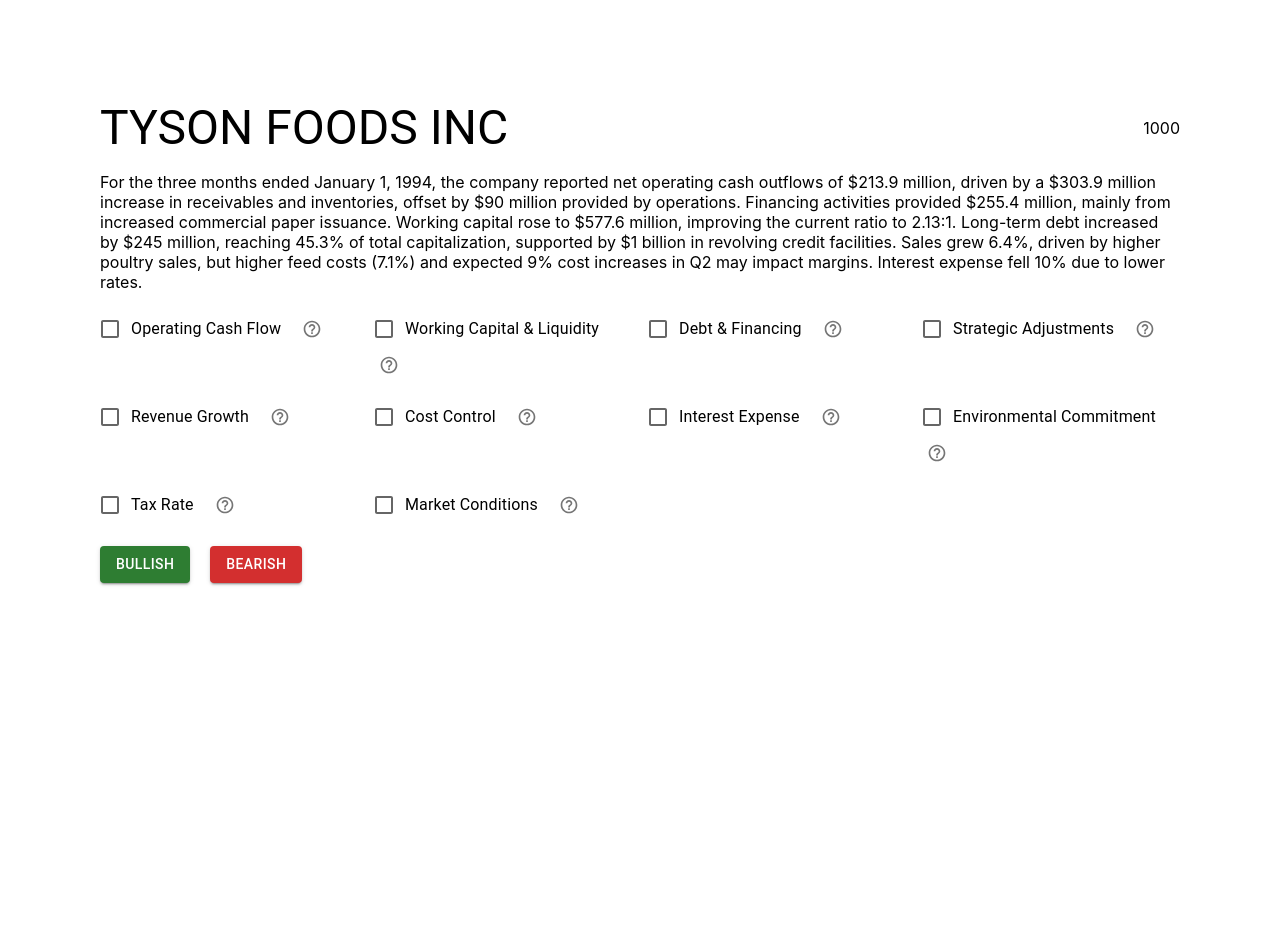
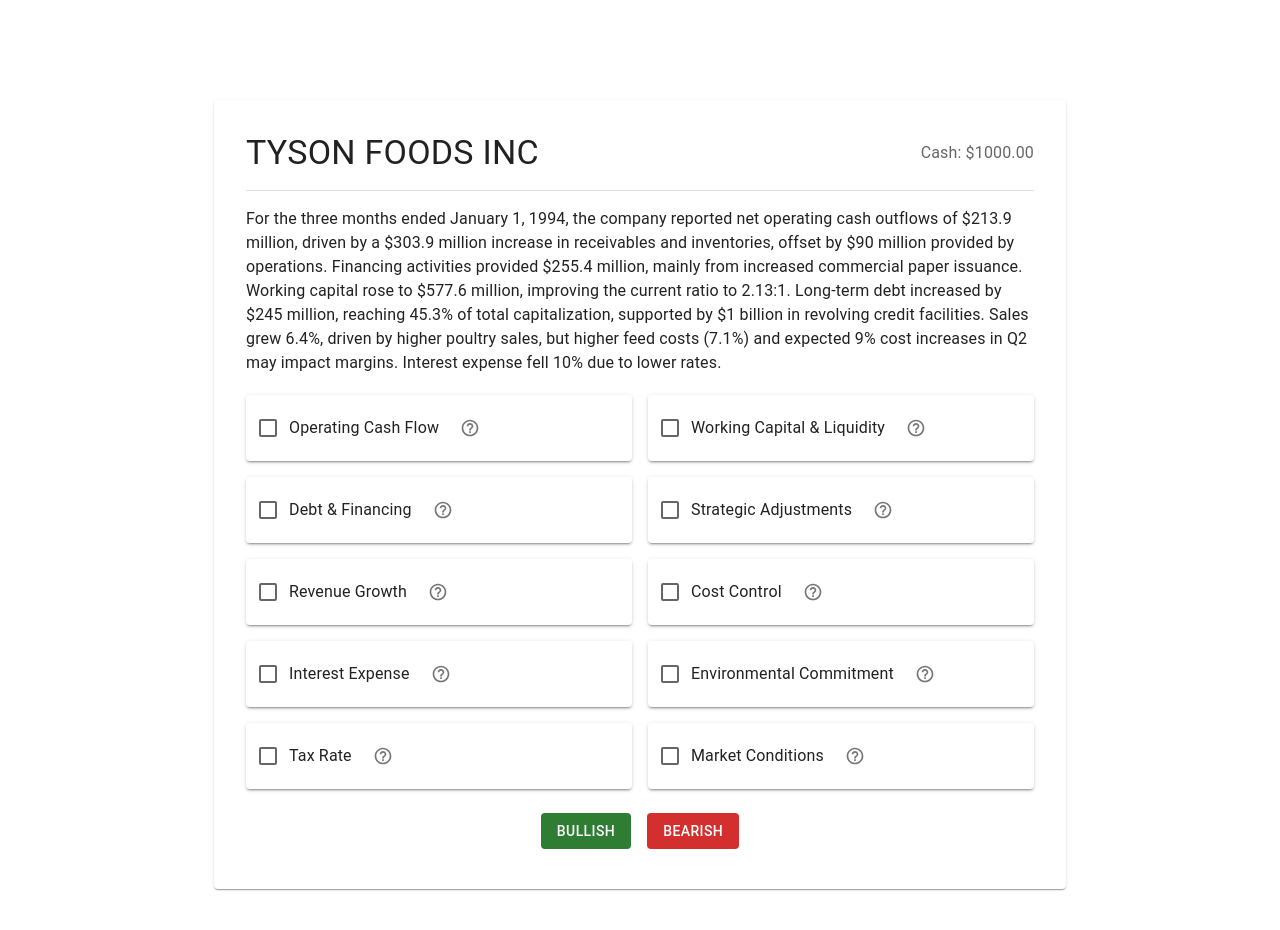
Before and after one commit to sayemomer/wealth_odyssey, a React (Create React App) app: page /scenarioFactors in a window 1280 px wide. Shown: the top 930 px of the page. Before the commit the page ends 800 px from the top, so only its background shows below. Built offline with nearby package versions, Linux system fonts and the light colour scheme.

Commit message:
beautiful

```diff
--- a/src/pages/scenarioFactors/scenarioFactors.jsx
+++ b/src/pages/scenarioFactors/scenarioFactors.jsx
@@ -1,21 +1,28 @@
 import React, { useState, useEffect } from "react";
+import { useNavigate } from "react-router-dom";
+import {
+  Container,
+  Box,
+  Card,
+  CardContent,
+  Typography,
+  Grid,
+  FormGroup,
+  FormControlLabel,
+  Checkbox,
+  Button,
+  IconButton,
+  Paper,
+  Divider,
+} from "@mui/material";
+import HelpOutlineIcon from "@mui/icons-material/HelpOutline";
+import { scenatioData } from "../../assets/scenatioData";
 import "./scenarioFactors.scss";
-import { useNavigate } from "react-router-dom";
-import Button from "@mui/material/Button";
-import Typography from "@mui/material/Typography";
-import Checkbox from "@mui/material/Checkbox";
-import FormGroup from "@mui/material/FormGroup";
-import FormControlLabel from "@mui/material/FormControlLabel";
-import HelpOutlineIcon from "@mui/icons-material/HelpOutline";
-import IconButton from "@mui/material/IconButton";
-import { scenatioData } from "../../assets/scenatioData";
-
-// To do: When click re-invest the checkboxes dont reset
 
 const ScenarioFactors = () => {
   const [currentScenarioIndex, setCurrentScenarioIndex] = useState(0);
   const navigate = useNavigate();
-  const [showHint, setShowHint] = useState(false);
+  const [showHint, setShowHint] = useState(null);
   const [checkedFactors, setCheckedFactors] = useState([]);
   const [savings, setSavings] = useState(0);
   const [showResponse, setShowResponse] = useState(false);
@@ -47,16 +54,12 @@ const ScenarioFactors = () => {
     );
 
     setMatchedFactors(matched);
-
     const matchPercentage = (matched.length / mostLikelyFactors.length) * 100;
 
     if (matchPercentage > 60) {
       const newSavings = savings * 1.05;
       setSavings(newSavings);
-      localStorage.setItem(
-        "userSavings",
-        JSON.stringify({ amount: newSavings })
-      );
+      localStorage.setItem("userSavings", JSON.stringify({ amount: newSavings }));
     }
   };
 
@@ -83,14 +86,6 @@ const ScenarioFactors = () => {
       setButtonsDisabled(false);
       setCheckedFactors([]);
       setMatchedFactors([]);
-      // document.querySelectorAll("input[type=checkbox]").forEach((el) => (el.checked = false));
-      // setCheckedFactors([]);
-    }
-  };
-
-  const handleNext = () => {
-    if (currentScenarioIndex < scenatioData.length - 1) {
-      setCurrentScenarioIndex(currentScenarioIndex + 1);
     }
   };
 
@@ -108,64 +103,67 @@ const ScenarioFactors = () => {
     }));
 
   return (
-    <>
-      <section className="question">
-        <div className="scenario">
-          <div className="scenario__headingContainer">
-            <Typography variant="h3" component="h3">
+    <Container maxWidth="md">
+      <Card className="scenario-card">
+        <CardContent>
+          <Box className="scenario-header" sx={{ mb: 2 }}>
+            <Typography variant="h4" component="h3">
               {scenario.title}
             </Typography>
-            <p className="scenario__cash">{savings}</p>
-          </div>
-          <div className="scenario__text">
-            <p className="scenario__text-description">
-              {scenario.summary.text}
-            </p>
-          </div>
-          <div className="scenario__factor">
-            <div className="scenario__factor-grid">
+            <Typography variant="subtitle1" color="textSecondary">
+              Cash: ${savings.toFixed(2)}
+            </Typography>
+          </Box>
+          <Divider />
+          <Box className="scenario-description" sx={{ my: 2 }}>
+            <Typography variant="body1">{scenario.summary.text}</Typography>
+          </Box>
+          <Box className="scenario-factors">
+            <Grid container spacing={2}>
               {scenario.table.rows.map((row, index) => (
-                <FormGroup key={index}>
-                  <div className="scenario__factor-item">
-                    <div className="scenario__factor-hint">
+                <Grid item xs={12} sm={6} key={index}>
+                  <Paper className="factor-item" elevation={2}>
+                    <FormGroup row>
                       <FormControlLabel
                         control={
                           <Checkbox
                             onChange={() => handleFactorCheck(index + 1)}
+                            checked={checkedFactors.includes(index + 1)}
                           />
                         }
                         label={row[0]}
                       />
                       <IconButton
                         onClick={() =>
-                          setShowHint(index === showHint ? null : index)
+                          setShowHint(showHint === index ? null : index)
                         }
                         size="small"
                       >
                         <HelpOutlineIcon fontSize="small" />
                       </IconButton>
-                    </div>
+                    </FormGroup>
                     {showHint === index && (
-                      <div className="scenario__factor-hint__text">
-                        <p className="scenario__factor-hint__text-pos">
+                      <Box className="hint-text" sx={{ mt: 1 }}>
+                        <Typography variant="body2" color="primary">
                           {row[1]}
-                        </p>
-                        <p className="scenario__factor-hint__text-neg">
+                        </Typography>
+                        <Typography variant="body2" color="error">
                           {row[2]}
-                        </p>
-                      </div>
+                        </Typography>
+                      </Box>
                     )}
-                  </div>
-                </FormGroup>
+                  </Paper>
+                </Grid>
               ))}
-            </div>
-          </div>
-          <div className="scenario__actionButtons">
+            </Grid>
+          </Box>
+          <Box className="action-buttons" sx={{ mt: 3, textAlign: "center" }}>
             <Button
               variant="contained"
               color="success"
               onClick={handleBullishClick}
               disabled={buttonsDisabled}
+              className="animated-button"
             >
               Bullish
             </Button>
@@ -173,26 +171,21 @@ const ScenarioFactors = () => {
               variant="contained"
               color="error"
               disabled={buttonsDisabled}
+              className="animated-button"
             >
               Bearish
             </Button>
-            {/* <Button
-              variant="contained"
-              color="primary"
-              onClick={handleResetSavings}
-            >
-              Reset Savings
-            </Button> */}
-          </div>
-        </div>
-      </section>
+          </Box>
+        </CardContent>
+      </Card>
       {showResponse && (
-        <section className="response">
-          <div className="response__factorChecker">
+        <Paper className="response-section" elevation={3} sx={{ mt: 4, p: 3 }}>
+          <Typography variant="h6" align="center" gutterBottom>
             {`${matchedFactors.length} out of ${mostLikelyFactors.length} factors matched.`}
+          </Typography>
           {unmatchedFactors.length > 0 && (
-              <div>
-                <p>Factors not selected:</p>
+            <Box sx={{ mt: 2 }}>
+              <Typography variant="subtitle1">Factors not selected:</Typography>
               <ul>
                 {unmatchedFactors.map((factor, index) => (
                   <li key={index}>
@@ -200,15 +193,17 @@ const ScenarioFactors = () => {
                   </li>
                 ))}
               </ul>
-              </div>
+            </Box>
           )}
-          </div>
-          <div className="response__buttons">
+          <Box
+            className="response-buttons"
+            sx={{ mt: 3, display: "flex", justifyContent: "center", gap: 2 }}
+          >
             <Button
               variant="contained"
               color="primary"
               onClick={handleReinvest}
-              // disabled={currentScenarioIndex === scenatioData.length - 1}
+              className="animated-button"
             >
               Re-invest
             </Button>
@@ -216,13 +211,14 @@ const ScenarioFactors = () => {
               variant="contained"
               color="primary"
               onClick={handleHomeClick}
+              className="animated-button"
             >
               Home
             </Button>
-          </div>
-        </section>
+          </Box>
+        </Paper>
       )}
-    </>
+    </Container>
   );
 };
 
--- a/src/pages/scenarioFactors/scenarioFactors.scss
+++ b/src/pages/scenarioFactors/scenarioFactors.scss
@@ -70,3 +70,74 @@
   gap: 20px;
 }
 }
+
+.scenario-card {
+  margin-top: 20px;
+  padding: 16px;
+}
+
+.scenario-header {
+  display: flex;
+  justify-content: space-between;
+  align-items: center;
+}
+
+.scenario-description {
+  font-size: 1rem;
+  line-height: 1.5;
+}
+
+.scenario-factors {
+  margin-top: 20px;
+}
+
+.factor-item {
+  padding: 12px;
+  border-radius: 8px;
+  background-color: #f7f7f7;
+  transition: background-color 0.3s ease;
+  &:hover {
+    background-color: #e0f7fa;
+  }
+}
+
+.hint-text {
+  background-color: #fff;
+  padding: 8px;
+  border-radius: 4px;
+  border: 1px solid #ccc;
+}
+
+.action-buttons {
+  margin-top: 20px;
+  button {
+    margin: 0 8px;
+  }
+}
+
+.response-section {
+  margin-top: 30px;
+  padding: 20px;
+}
+
+.animated-button {
+  transition: transform 0.3s ease-in-out;
+  &:hover {
+    transform: scale(1.1);
+  }
+  &.pulse {
+    animation: pulse 2s infinite;
+  }
+}
+
+@keyframes pulse {
+  0% {
+    box-shadow: 0 0 0 0 rgba(76, 175, 80, 0.7);
+  }
+  70% {
+    box-shadow: 0 0 0 10px rgba(76, 175, 80, 0);
+  }
+  100% {
+    box-shadow: 0 0 0 0 rgba(76, 175, 80, 0);
+  }
+}
```
Lines whose indentation alone changed are shown as unchanged.
